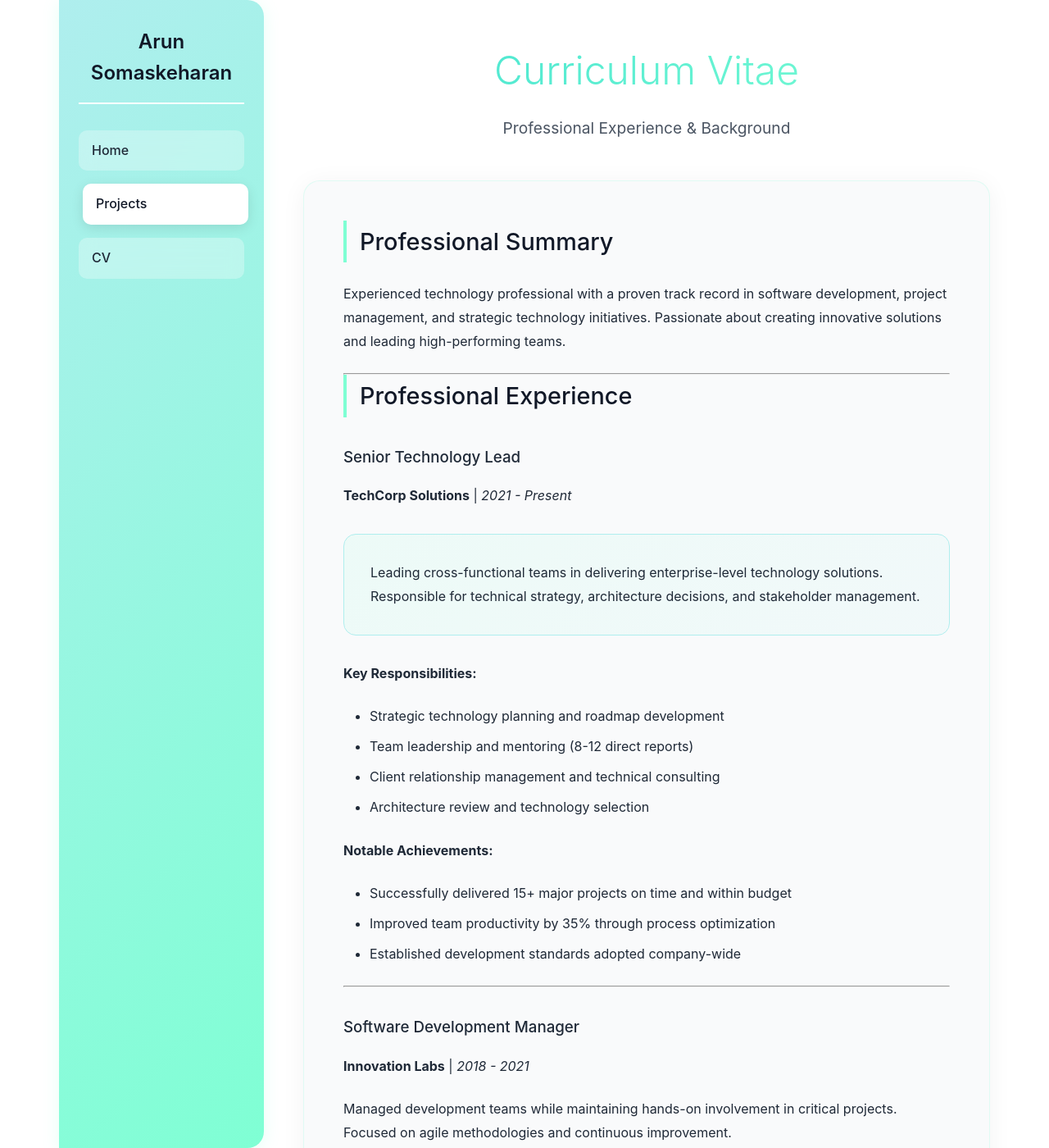
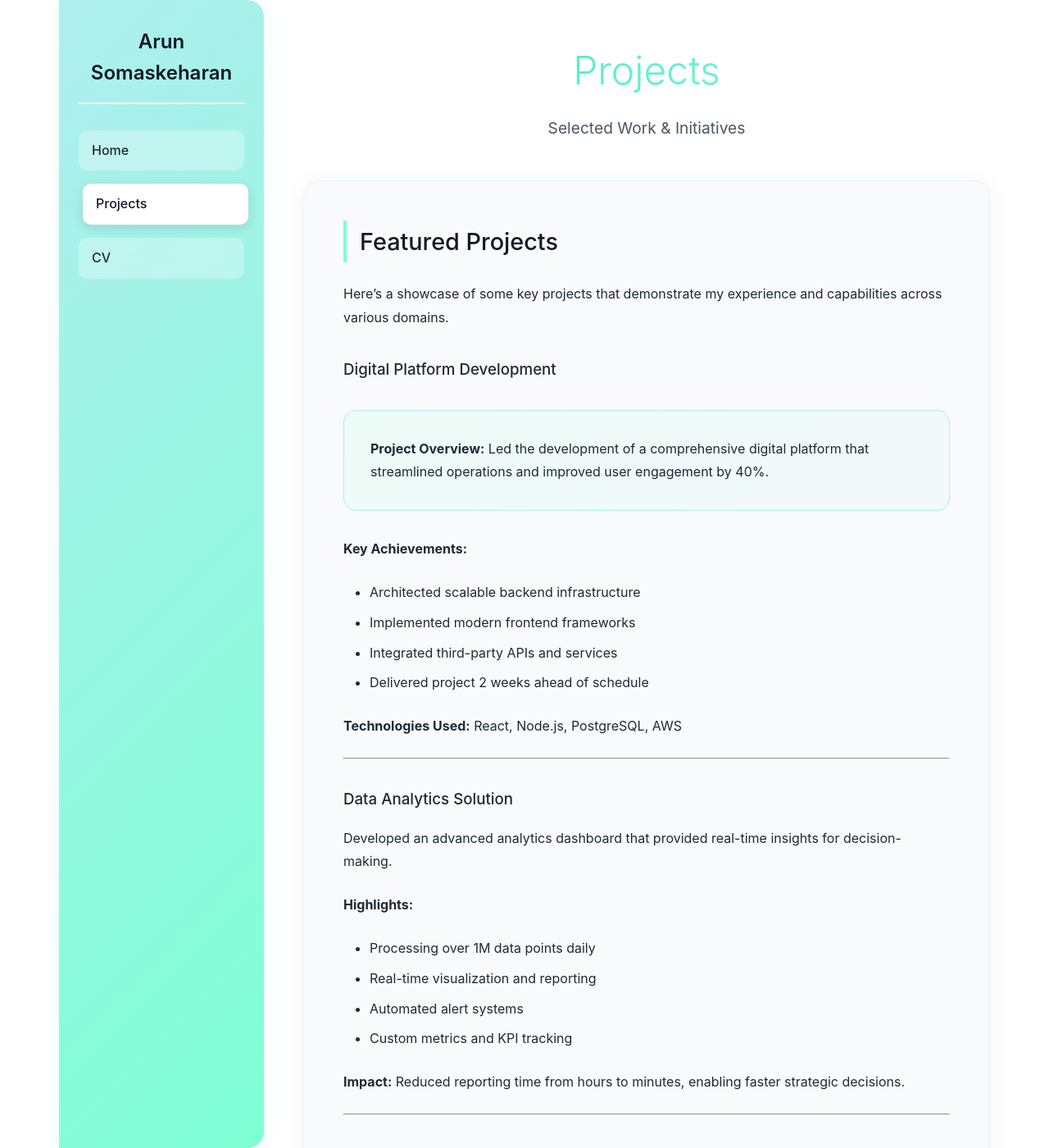
Before and after one commit to BassKilla/basskilla.github.io, a Jekyll site: the page built from projects.md, in a window 1280 px wide and 1400 px high. Shown: the whole window at 82% size. Built offline with Jekyll 4.4.1, drawn with Linux system fonts in a browser that asks for light colours; some web fonts are replaced; some of the changed text lies outside the part shown.

Commit message:
Fixed wrong projects page content

```diff
--- a/projects.md
+++ b/projects.md
@@ -1,124 +1,87 @@
 ---
 layout: default
-title: Curriculum Vitae
-subtitle: Professional Experience & Background
+title: Projects
+subtitle: Selected Work & Initiatives
 permalink: /projects/
 ---
 
-## Professional Summary
+## Featured Projects
 
-Experienced technology professional with a proven track record in software development, project management, and strategic technology initiatives. Passionate about creating innovative solutions and leading high-performing teams.
+Here's a showcase of some key projects that demonstrate my experience and capabilities across various domains.
+
+### Digital Platform Development
+
+<div class="highlight-box">
+<strong>Project Overview:</strong> Led the development of a comprehensive digital platform that streamlined operations and improved user engagement by 40%.
+</div>
+
+**Key Achievements:**
+- Architected scalable backend infrastructure
+- Implemented modern frontend frameworks
+- Integrated third-party APIs and services
+- Delivered project 2 weeks ahead of schedule
+
+**Technologies Used:** React, Node.js, PostgreSQL, AWS
 
 ---
 
-## Professional Experience
+### Data Analytics Solution
 
-### Senior Technology Lead
-**TechCorp Solutions** | *2021 - Present*
+Developed an advanced analytics dashboard that provided real-time insights for decision-making.
 
-<div class="highlight-box">
-Leading cross-functional teams in delivering enterprise-level technology solutions. Responsible for technical strategy, architecture decisions, and stakeholder management.
-</div>
+**Highlights:**
+- Processing over 1M data points daily
+- Real-time visualization and reporting
+- Automated alert systems
+- Custom metrics and KPI tracking
 
-**Key Responsibilities:**
-- Strategic technology planning and roadmap development
-- Team leadership and mentoring (8-12 direct reports)
-- Client relationship management and technical consulting
-- Architecture review and technology selection
-
-**Notable Achievements:**
-- Successfully delivered 15+ major projects on time and within budget
-- Improved team productivity by 35% through process optimization
-- Established development standards adopted company-wide
+**Impact:** Reduced reporting time from hours to minutes, enabling faster strategic decisions.
 
 ---
 
-### Software Development Manager
-**Innovation Labs** | *2018 - 2021*
+### Mobile Application
 
-Managed development teams while maintaining hands-on involvement in critical projects. Focused on agile methodologies and continuous improvement.
+Created a cross-platform mobile application focused on user experience and performance.
 
-**Key Accomplishments:**
-- Implemented CI/CD pipelines reducing deployment time by 60%
-- Led digital transformation initiative for legacy systems
-- Mentored 20+ junior developers across multiple projects
+**Features:**
+- Intuitive user interface design
+- Offline functionality
+- Push notifications
+- Social sharing capabilities
+
+**Results:** Achieved 4.8-star rating with over 10,000 downloads in the first quarter.
 
 ---
 
-### Senior Software Engineer
-**Digital Dynamics** | *2015 - 2018*
+### Open Source Contributions
 
-Full-stack development role with emphasis on scalable web applications and mobile solutions.
+I actively contribute to the open source community through various projects and initiatives.
 
-**Technical Focus:**
-- Frontend development using modern JavaScript frameworks
-- Backend API development and microservices architecture
-- Database design and optimization
-- Cloud infrastructure and DevOps practices
+**Notable Contributions:**
+- Documentation improvements for popular frameworks
+- Bug fixes and feature enhancements
+- Community support and mentoring
+- Technical blog posts and tutorials
 
 ---
 
-## Education
+## Current Initiatives
 
-### Master of Science in Computer Science
-**University of Technology** | *2013 - 2015*
+### Research & Development
 
-**Specialization:** Software Engineering and Systems Architecture
-**Thesis:** "Scalable Microservices Architecture for Enterprise Applications"
+Currently exploring emerging technologies including:
+- Artificial Intelligence and Machine Learning applications
+- Cloud-native architecture patterns
+- Sustainable technology solutions
+- User experience optimization
 
-### Bachelor of Science in Information Technology
-**State University** | *2009 - 2013*
+### Community Engagement
 
-**Honors:** Magna Cum Laude
-**Relevant Coursework:** Software Development, Database Systems, Network Security
+- Speaking at local tech meetups
+- Mentoring junior developers
+- Contributing to technical publications
+- Participating in hackathons and innovation challenges
 
 ---
 
-## Technical Skills
-
-### Programming Languages
-JavaScript, Python, Java, TypeScript, Go, SQL
-
-### Frameworks & Technologies
-React, Node.js, Express, Django, Spring Boot, Docker, Kubernetes
-
-### Databases
-PostgreSQL, MongoDB, Redis, MySQL
-
-### Cloud Platforms
-AWS, Azure, Google Cloud Platform
-
-### Tools & Methodologies
-Git, Jenkins, Terraform, Agile, Scrum, DevOps
-
----
-
-## Certifications
-
-- **AWS Certified Solutions Architect** - Professional Level (2023)
-- **Certified Scrum Master** (CSM) - Scrum Alliance (2022)
-- **Google Cloud Professional Developer** (2021)
-
----
-
-## Publications & Speaking
-
-### Conference Presentations
-- "Modern Architecture Patterns" - TechConf 2023
-- "Leading Remote Development Teams" - DevLeadership Summit 2022
-
-### Technical Articles
-- "Building Scalable APIs with Node.js" - Tech Blog (2023)
-- "Database Optimization Strategies" - Developer Magazine (2022)
-
----
-
-## Languages
-
-- **English** - Native/Fluent
-- **Tamil** - Native/Fluent
-- **Spanish** - Conversational
-
----
-
-*References available upon request*
+*Interested in collaboration or have questions about any of these projects? I'd love to hear from you!*
```
